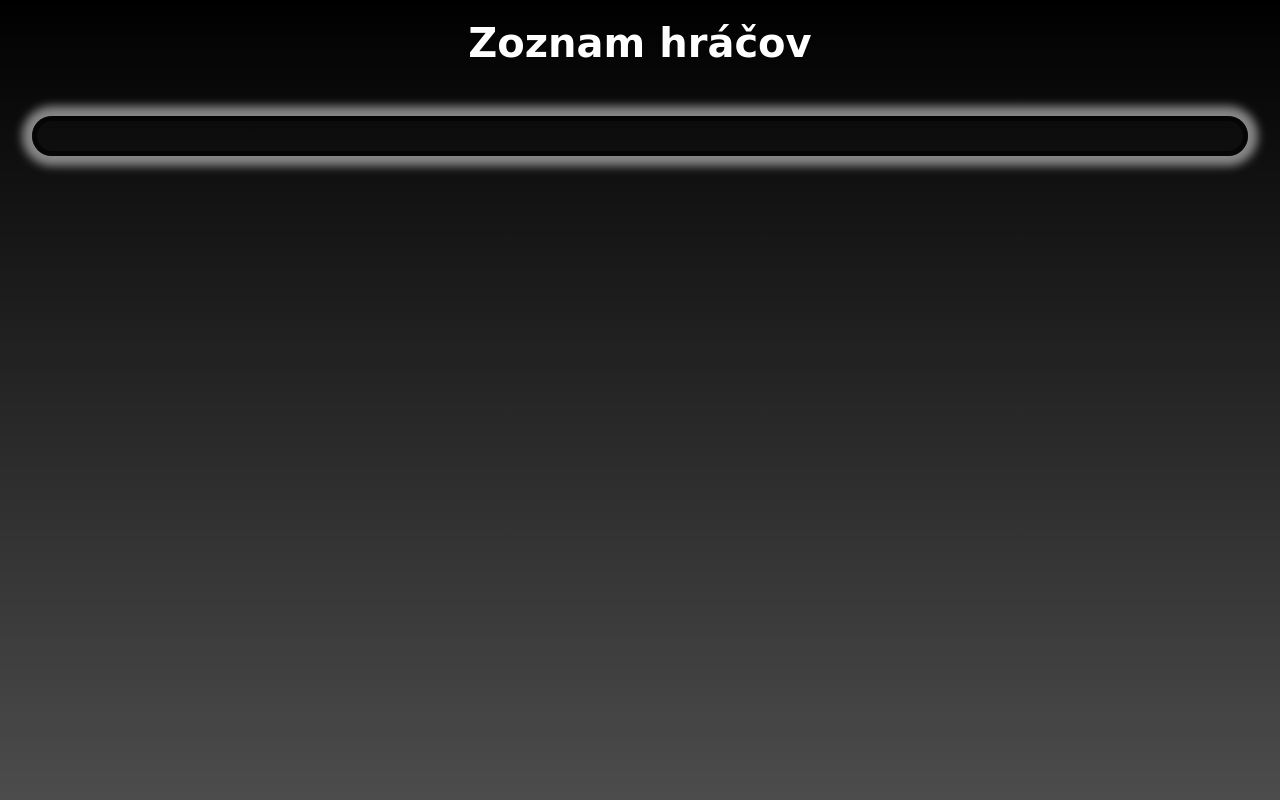
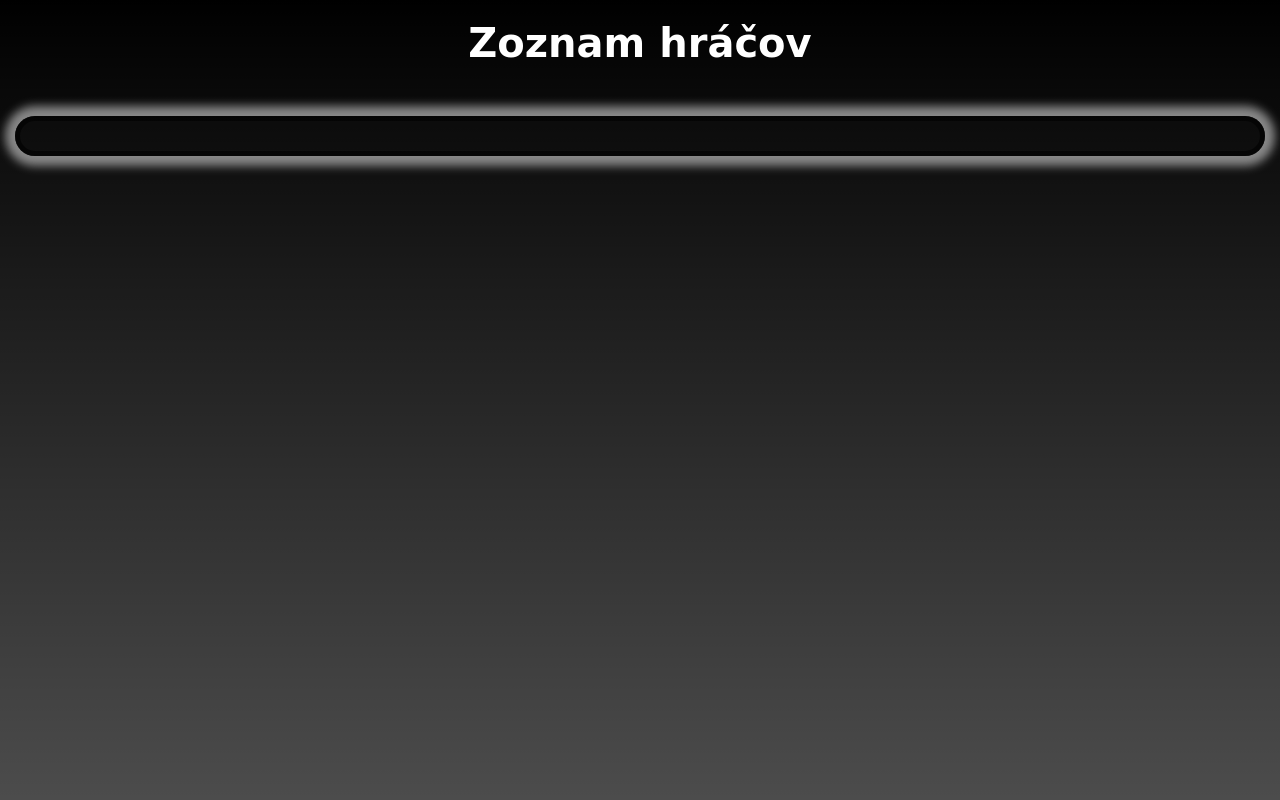
Before and after one commit to herdik/z-scoreboard, a PHP site: page /players-list.php in a window 1280 px wide. Shown: the part 80-880 px from the top of the page. Run offline with PHP 8.4, Linux system fonts and the light colour scheme; data that the repository does not hold is empty; some libraries are stand-ins or nearby versions; some web fonts are replaced.

Commit message:
fixed bug max-width for all-registered-players

```diff
--- a/css/players-list.css
+++ b/css/players-list.css
@@ -1,24 +1,23 @@
 main {
     min-height: 100vh;
-    display: flex;
-    flex-direction: column;
-    /* justify-content: center; */
-    align-items: center;
     background: linear-gradient(black, rgba(0, 0, 0, 0.702));
+    padding:20px 15px 0 15px;
 }
 
 .main-heading h1 {
     color: white;
     font-size: 40px;
-    margin: 20px 0 50px 0;
+    text-align: center;
+    margin: 0 0 50px 0;
 }
 
 
 /* List of registered players */
 .all-registered-players {
     /* reset counter */
+    max-width: 1280px;
     counter-reset: section;
-    width: 95vw;
+    margin: 0 auto;
     border: 5px solid rgba(0, 0, 0, 0.608);
     border-radius: 20px;
     box-shadow: 0 0 10px 10px #888888;
@@ -26,6 +25,7 @@ main {
 }
 
 .registered-players-list {
+    width: 100%;
     background-color: rgba(246, 246, 246, 0.977);
     border-radius: 20px;
 }
```
